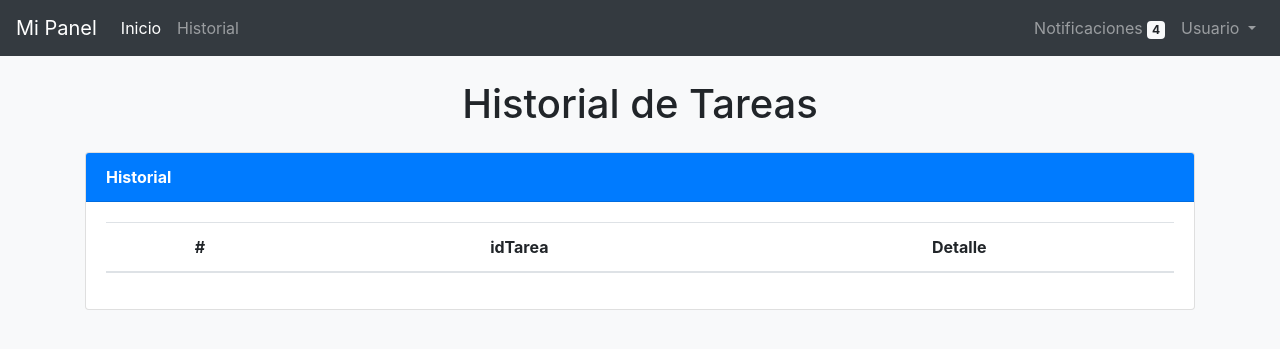
After one commit to YeimarPalacios/taskSystem, a Django app: template myapp/templates/historialTarea.html in a window 1280 px wide. The commit adds this page. Shown: the top 349 px of the page. Run offline with Django 5.2, Linux system fonts and the light colour scheme; the template is opened without the code that fills it, so the values that code supplies are empty; some libraries are stand-ins or nearby versions.

Commit message:
fin de historial tarea

```diff
--- a/api_general/serializers.py
+++ b/api_general/serializers.py
@@ -15,4 +15,4 @@ class TareaSerializer(serializers.ModelSerializer):
 class HistorialTareaSerializer(serializers.ModelSerializer):
     class Meta:
         model = HistorialTarea
-        fields = ['idTarea', 'detalle']
+        fields = ['id','idTarea', 'detalle']
--- /dev/null
+++ b/myapp/static/Js/historialTarea.js
@@ -0,0 +1,76 @@
+$(document).ready(function () {
+    $("#resultadoCrear").hide();
+    consultarHistorialTareas(); // Llama a la función para cargar las tareas al cargar la página
+});
+
+function consultarHistorialTareas() {
+    $.ajax({
+        type: "GET",
+        url: "http://127.0.0.1:8000/services/historial_tareas/",
+        headers: {
+            "Content-Type": "application/json"
+        },
+        success: onExitoHistorialTarea,
+        error: onErrorHistorialTarea
+    });
+}
+
+// Función que se ejecuta en caso de éxito al consultar el historial de tareas
+function onExitoHistorialTarea(data) {
+    // Destruir la DataTable existente si ya ha sido inicializada
+    if ($.fn.DataTable.isDataTable('#tablaHistorialTarea')) {
+        $('#tablaHistorialTarea').DataTable().destroy();
+    }
+
+    // Inicializar DataTable con las opciones y el idioma configurados
+    var dataTable = $('#tablaHistorialTarea').DataTable({
+        dom: '<"row"<"col-md-6"l><"col-md-6"f>>tip',
+        pageLength: 5,
+        lengthMenu: [5, 10, 25, 50],
+        language: {
+            "sProcessing": "Procesando...",
+            "sLengthMenu": "Mostrar _MENU_ registros",
+            "sZeroRecords": "No se encontraron resultados",
+            "sEmptyTable": "Ningún dato disponible en esta tabla",
+            "sInfo": "Mostrando registros del _START_ al _END_ de un total de _TOTAL_ registros",
+            "sInfoEmpty": "Mostrando registros del 0 al 0 de un total de 0 registros",
+            "sInfoFiltered": "(filtrado de un total de _MAX_ registros)",
+            "sInfoPostFix": "",
+            "sSearch": "Buscar:",
+            "sUrl": "",
+            "sInfoThousands": ",",
+            "sLoadingRecords": "Cargando...",
+            "oPaginate": {
+                "sFirst": "Primero",
+                "sLast": "Último",
+                "sNext": "Siguiente",
+                "sPrevious": "Anterior"
+            },
+            "oAria": {
+                "sSortAscending": ": Activar para ordenar la columna de manera ascendente",
+                "sSortDescending": ": Activar para ordenar la columna de manera descendente"
+            }
+        }
+    });
+
+    // Limpiar y agregar filas a la DataTable
+    dataTable.clear().draw();
+    $.each(data, function (index, historial) {
+        dataTable.row.add([
+            historial.id,
+            historial.idTarea,
+            historial.detalle
+        ]).draw(false);
+    });
+}
+
+// Función que se ejecuta en caso de error al consultar el historial de tareas
+function onErrorHistorialTarea(xhr, status, error) {
+    console.error("Error al cargar el historial de tareas:", error);
+    // Aquí puedes manejar el error, por ejemplo, mostrar un mensaje al usuario
+    Swal.fire({
+        icon: 'error',
+        title: 'Error al cargar el historial de tareas',
+        text: 'Hubo un problema al cargar el historial de tareas. Inténtelo de nuevo más tarde.'
+    });
+}
--- /dev/null
+++ b/myapp/templates/historialTarea.html
@@ -0,0 +1,61 @@
+<!DOCTYPE html>
+<html lang="en">
+<head>
+    <meta charset="UTF-8">
+    <meta name="viewport" content="width=device-width, initial-scale=1.0">
+    <title>Document</title>
+    <link href="https://stackpath.bootstrapcdn.com/bootstrap/4.5.2/css/bootstrap.min.css" rel="stylesheet">
+    <link rel="stylesheet" href="../static/css/styles.css">
+    <link rel="stylesheet" href="https://cdn.datatables.net/1.13.7/css/jquery.dataTables.min.css">
+</head>
+<body>
+    {% include 'menu.html' %}
+    <div class="container">
+        <h1 class="my-4 text-center">Historial de Tareas</h1>
+
+        <div class="card">
+            <div class="card-header">
+                Historial
+            </div>
+            <div class="card-body">
+                <div class="table-responsive">
+                    <table id="tablaHistorialTarea" class="table w-100">
+                        <thead class="text-center">
+                            <tr>
+                                <th>#</th>
+                                <th>idTarea</th>
+                                <th>Detalle</th>
+                            </tr>
+                        </thead>
+                        <tbody class="text-center">
+                            <!-- Aquí se cargarán dinámicamente las filas de la tabla -->
+                        </tbody>
+                    </table>
+                </div>
+            </div>
+
+        </div>
+
+    </div>
+
+
+
+
+
+
+
+
+
+    <script src="https://code.jquery.com/jquery-3.6.1.min.js" integrity="sha256-o88AwQnZB+VDvE9tvIXrMQaPlFFSUTR+nldQm1LuPXQ=" crossorigin="anonymous"></script>
+    <script src="https://cdnjs.cloudflare.com/ajax/libs/microsoft-signalr/6.0.1/signalr.js"></script>
+    <link href="https://cdn.jsdelivr.net/npm/bootstrap-icons/font/bootstrap-icons.css" rel="stylesheet">
+    <script src="https://cdn.datatables.net/1.13.7/js/jquery.dataTables.min.js"></script>
+    <script src="https://cdn.jsdelivr.net/npm/sweetalert2@11"></script>
+    <script src="https://cdn.jsdelivr.net/npm/@popperjs/core@2.5.2/dist/umd/popper.min.js"></script>
+    <script src="https://stackpath.bootstrapcdn.com/bootstrap/4.5.2/js/bootstrap.min.js"></script>
+    <script src="https://cdn.jsdelivr.net/momentjs/latest/moment.min.js"></script>
+    <script src="../static/js/historialTarea.js"></script>
+</body>
+
+
+</html>
--- a/myapp/templates/menu.html
+++ b/myapp/templates/menu.html
@@ -6,17 +6,13 @@
     <div class="collapse navbar-collapse" id="navbarNav">
         <ul class="navbar-nav">
             <li class="nav-item active">
-                <a class="nav-link" href="#">Inicio <span class="sr-only">(actual)</span></a>
+                <a class="nav-link" href="{% url 'panel' %}">Inicio <span class="sr-only">(actual)</span></a>
             </li>
+
             <li class="nav-item">
-                <a class="nav-link" href="#">Tareas</a>
+                <a class="nav-link" href="{% url 'historialTarea' %}">Historial</a>
             </li>
-            <li class="nav-item">
-                <a class="nav-link" href="#">Historial</a>
-            </li>
-            <li class="nav-item">
-                <a class="nav-link" href="#">Perfil</a>
-            </li>
+
         </ul>
         <ul class="navbar-nav ml-auto">
             <li class="nav-item">
--- a/myapp/urls.py
+++ b/myapp/urls.py
@@ -10,6 +10,7 @@ urlpatterns = [
     path('menu/', views.menu_view, name='menu'),
     path('panel/', views.panel_view, name='panel'),
     path('registro/', views.registro_view, name='registro'),
+    path('historialTarea/', views.historialTarea_View, name='historialTarea'),
     path('ws/', include(routing.websocket_urlpatterns)),  # Rutas WebSocket de tu aplicación
     path('render_task_item/', views.render_task_item, name='render_task_item'),
 ]
```
Also changed, not shown: myapp/views.py (+11 -0 lines), myapp/templates/panel.html (indentation only).
